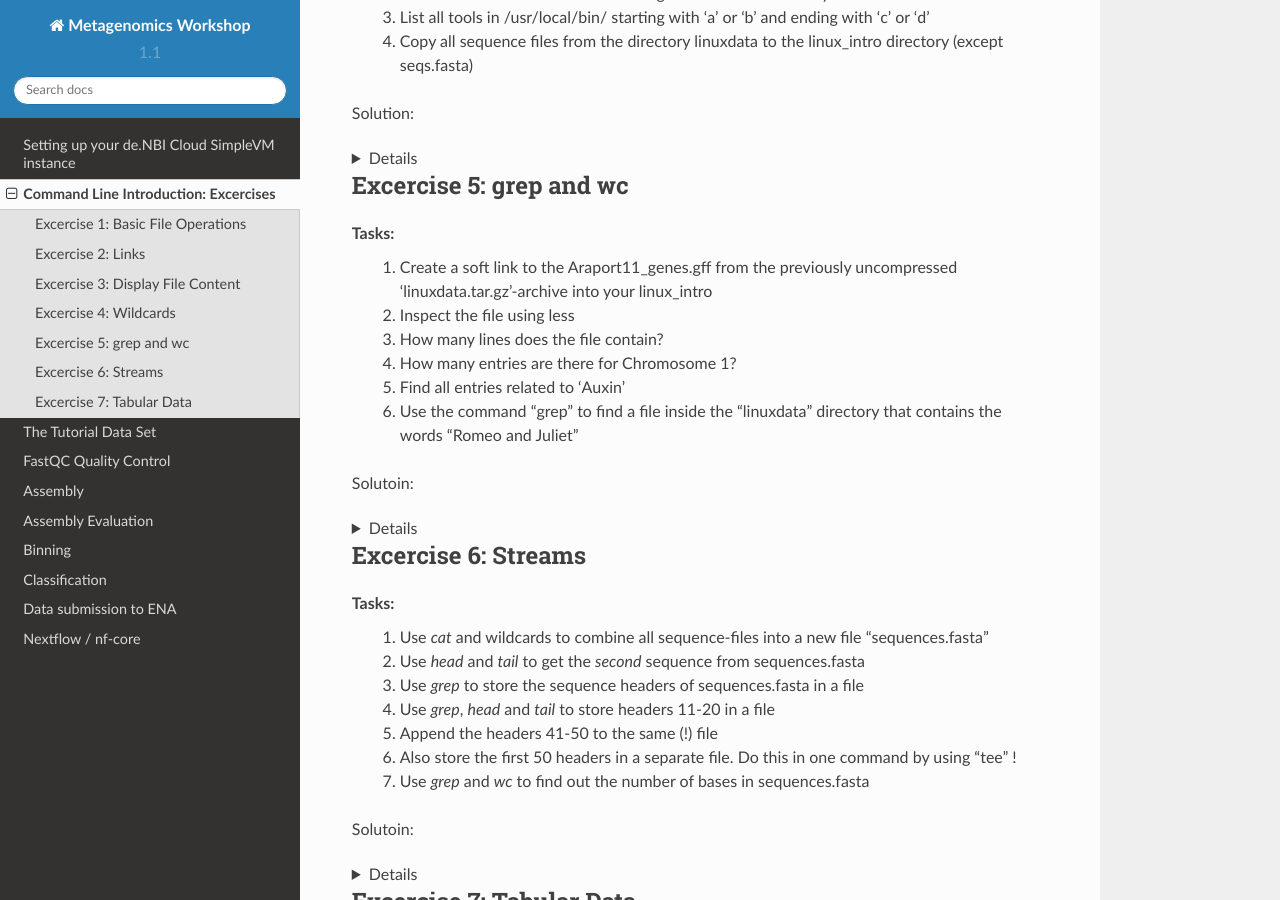
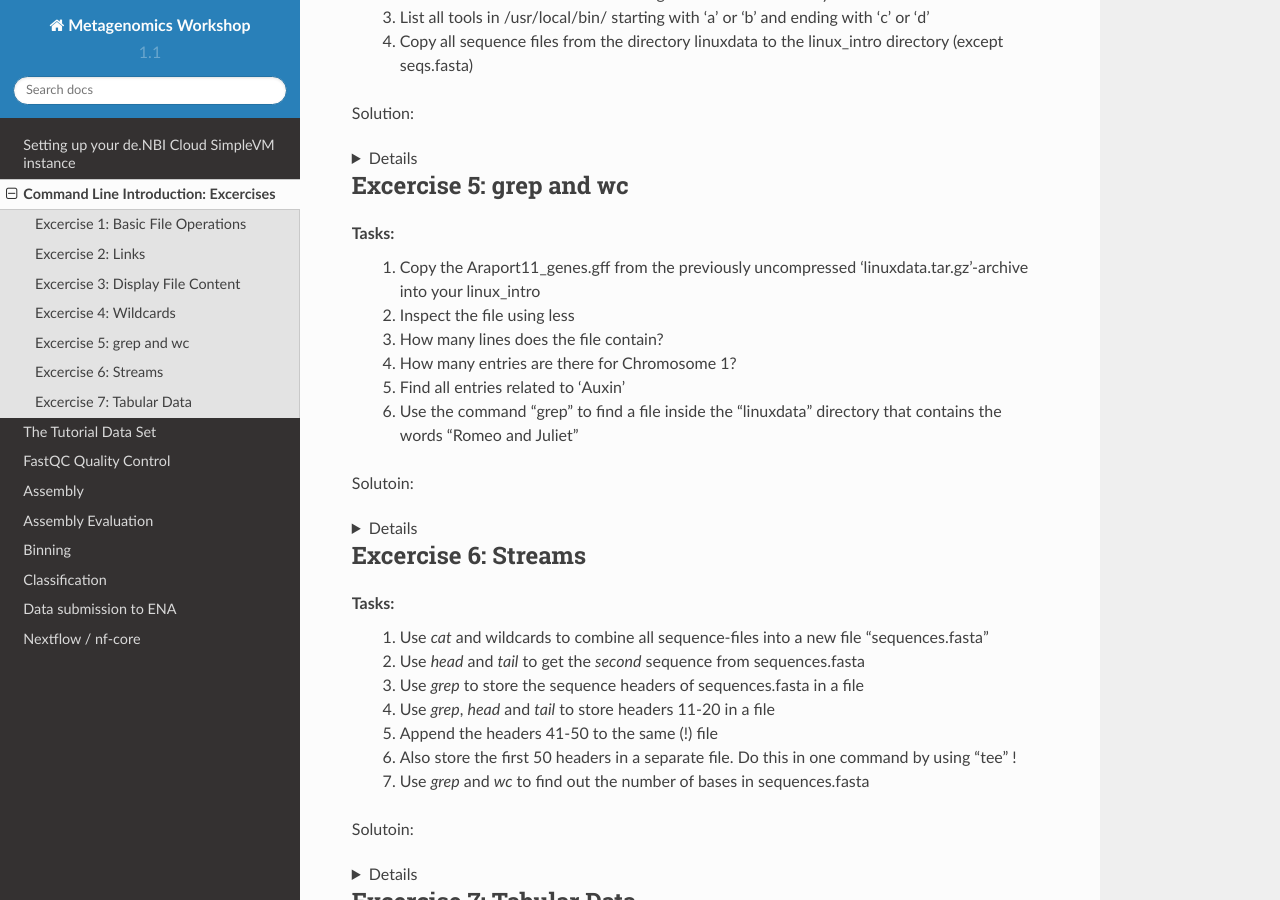
Before and after one commit to metagenomics/metagenomics-workshop, a Sphinx documentation site: the page built from docs/cli.rst, in a window 1280 px wide and 900 px high, scrolled down 1470 px. Built offline with Sphinx 7.4.7 and the Read the Docs theme 2.0.0, drawn with Linux system fonts in a browser that asks for light colours.

Commit message:
Update cli.rst

```diff
--- a/docs/cli.rst
+++ b/docs/cli.rst
@@ -125,7 +125,7 @@ Excercise 5: grep and wc
 ------------------------
 
 Tasks:
- 1. Create a soft link to the Araport11_genes.gff from the previously uncompressed ‘linuxdata.tar.gz’-archive into your linux_intro
+ 1. Copy the Araport11_genes.gff from the previously uncompressed ‘linuxdata.tar.gz’-archive into your linux_intro
  2. Inspect the file using less
  3. How many lines does the file contain?
  4. How many entries are there for Chromosome 1?
```
